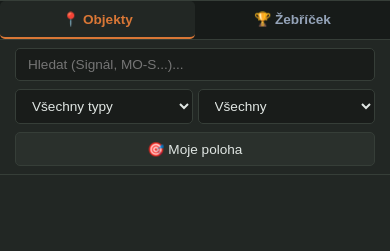
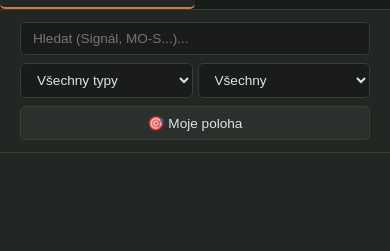
Before and after one commit to Amper159/lovci-opevneni, a Flask app: page / in a window 390 px wide. Shown: the part 593-844 px from the top of the page. Run offline with Flask 3, Linux system fonts and the light colour scheme; data that the repository does not hold is empty.

Commit message:
Oprava scrolování menu a vycentrování mapy

```diff
--- a/templates/index.html
+++ b/templates/index.html
@@ -218,39 +218,22 @@
         /* RESPONSIVE DESIGN - MOBILNÍ ZAŘÍZENÍ */
     @media (max-width: 768px) {
     .app-container {
-                flex-direction: column-reverse; /* Panel spadne dolů pod mapu */
+        flex-direction: column-reverse;
     }
 
     #sidebar {
         width: 100% !important;
-                height: 45vh; /* Panel zabere 45 % spodní výšky displeje */
+        height: 50vh !important; /* Panel zabere přesně polovinu displeje */
+        max-height: 50vh;
+        overflow-y: auto !important; /* POVOLÍ SCROLOVÁNÍ PRSTEM */
+        -webkit-overflow-scrolling: touch; /* Hladké scrolování pro iOS/Safari */
         border-right: none;
         border-top: 2px solid var(--border);
         box-shadow: 0 -4px 20px rgba(0,0,0,0.6);
     }
 
     #map {
-                height: 55vh; /* Mapa zabere horních 55 % displeje */
-            }
-
-            .user-stats {
-                padding: 6px 15px;
-            }
-
-            .controls {
-                padding: 8px 15px;
-            }
-
-            .tab-content {
-                padding: 10px 15px;
-            }
-
-            /* Zvětšení dotykových prvků pro prsty na mobilu */
-            .leaflet-touch .leaflet-bar a {
-                width: 38px !important;
-                height: 38px !important;
-                line-height: 38px !important;
-                font-size: 1.2rem;
+        height: 50vh !important; /* Druhá polovina pro mapu */
     }
 }
     </style>
@@ -342,7 +325,7 @@
     <!-- Leaflet JS -->
     <script src="https://unpkg.com/leaflet@1.9.4/dist/leaflet.js"></script>
     <script>
-        const map = L.map('map').setView([49.8, 15.5], 8);
+        const map = L.map('map').setView([49.8175, 15.4730], 7);
 
         L.tileLayer('https://{s}.basemaps.cartocdn.com/dark_all/{z}/{x}/{y}{r}.png', {
             attribution: '&copy; OpenStreetMap &copy; CARTO',
```
Lines whose indentation alone changed are shown as unchanged.
